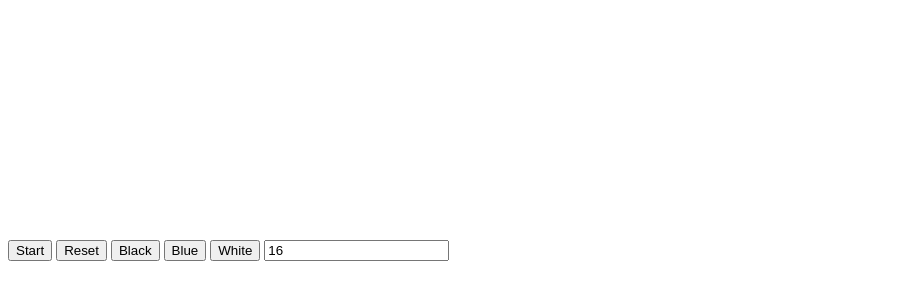
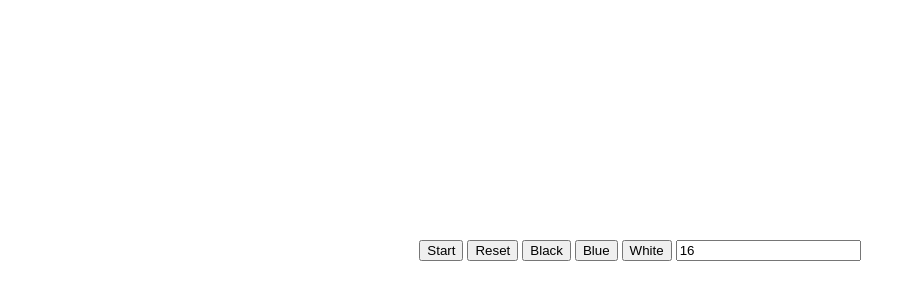
Before and after one commit to CN-McLaren/etch-A-Sketch, a plain HTML site: page index.html in a window 1280 px wide. Shown: the part 268-568 px from the top of the page, without its empty margins (0-916 px from the left). Drawn offline with Linux system fonts and the light colour scheme.

Commit message:
Added flex properties and moved board & buttons to center

```diff
--- a/index.html
+++ b/index.html
@@ -9,12 +9,14 @@
     <body>
         <div class="container">
             <div class="board"></div>
+            <div class="buttons">
             <button id="start">Start</button>
             <button onclick = "resetBoard()">Reset</button>
             <button onclick = "changeColor('black')">Black</button>
             <button onclick = "changeColor('blue')">Blue</button>
             <button onclick = "changeColor('white')">White</button>
             <input type="text" placeholder="size of board" value="16" onchange="changeSize(this.value)"/>
+            </div>
         </div>
     </body>
 </html>
--- a/style.css
+++ b/style.css
@@ -1,3 +1,10 @@
+.container {
+    display:flex;
+    flex-direction: column;
+    align-items: center;
+}
+
+
 .board {
     width:500px;
     height:500px;
```
